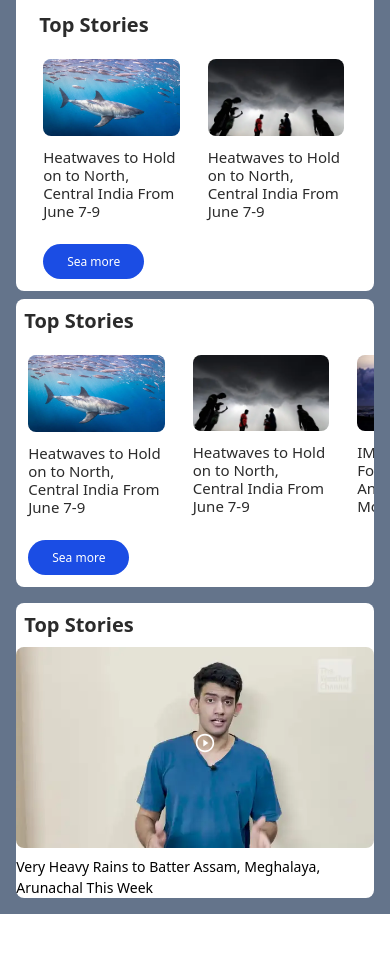
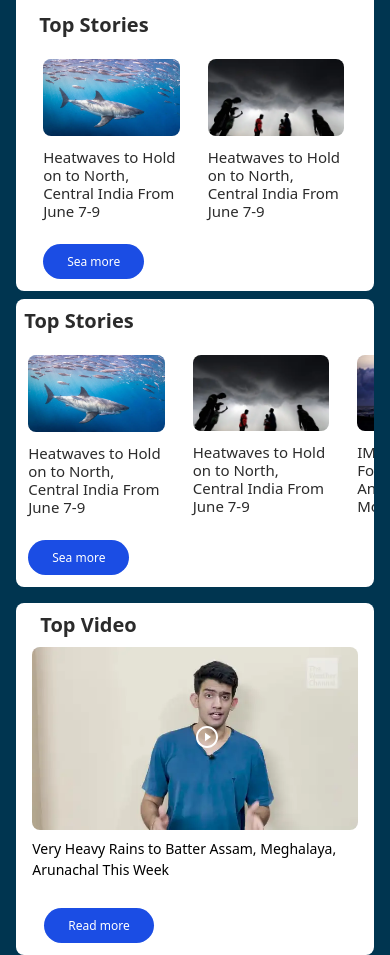
Before and after one commit to nivyapeter/Weather-site, a Gatsby site: page / in a window 390 px wide. Shown: the part 1184-2139 px from the top of the page. Before the commit the page ends 2098 px from the top, so only its background shows below. Built offline with nearby package versions, Linux system fonts and the light colour scheme; Gatsby itself is replaced by a stand-in of ours.

Commit message:
refactor: removed unwanted codes

```diff
--- a/src/components/MainBody.js
+++ b/src/components/MainBody.js
@@ -18,7 +18,7 @@ import VideoCard from "./VideoCard";
 
 function MainBody() {
   return (
-    <div className=" bg-slate-500 mx-auto w-4/   ">
+    <div className=" bg-[#003550] mx-auto w-4/   ">
       <div class="flex flex-col">
         <div>
           <div className="md:flex-row md:w-5/6 2xl:w-[69%] m-auto py-2 gap-3 w-[93%] hidden md:flex">
@@ -133,7 +133,7 @@ function MainBody() {
           </div>
           <div className="bg-white rounded-lg w-3/5  h-[15%]"></div>
         </div>
-        <VideoCard/>
+        <VideoCard text="Top Video"/>
         <div className="hidden md:block">
           <Footer />
         </div>
--- a/src/components/VideoCard.js
+++ b/src/components/VideoCard.js
@@ -1,18 +1,19 @@
 import React from "react";
 import { CgPlayButtonO } from "react-icons/cg";
 import video1Img from "../images/video1.webp";
+import Button from "./Button";
 
-function VideoCard() {
+function VideoCard({text}) {
   return (
     <div>
-      <div className="bg-white w-11/12 m-auto rounded-lg md:hidden block mt-4">
-        <h2 className="text-[#2b2b2b] text-xl font-bold p-2">Top Stories</h2>
+      <div className="bg-white w-11/12 m-auto rounded-lg md:hidden block mt-4 px-4">
+        <h2 className="text-[#2b2b2b] text-xl font-bold p-2">{text}</h2>
           <div>
             <div className="relative">
               <img className="rounded-lg" src={video1Img} />
 
               <div className="absolute top-[43%] left-[50%] right-[50%] text-white text-xl">
-                <span>
+                <span className="text-2xl">
                   <CgPlayButtonO />
                 </span>
               </div>
@@ -23,8 +24,9 @@ function VideoCard() {
               Very Heavy Rains to Batter Assam, Meghalaya, Arunachal This Week
             </p>
           </div>
+          <Button text="Read more" />
+      </div>
 
-      </div>
     </div>
   );
 }
```
